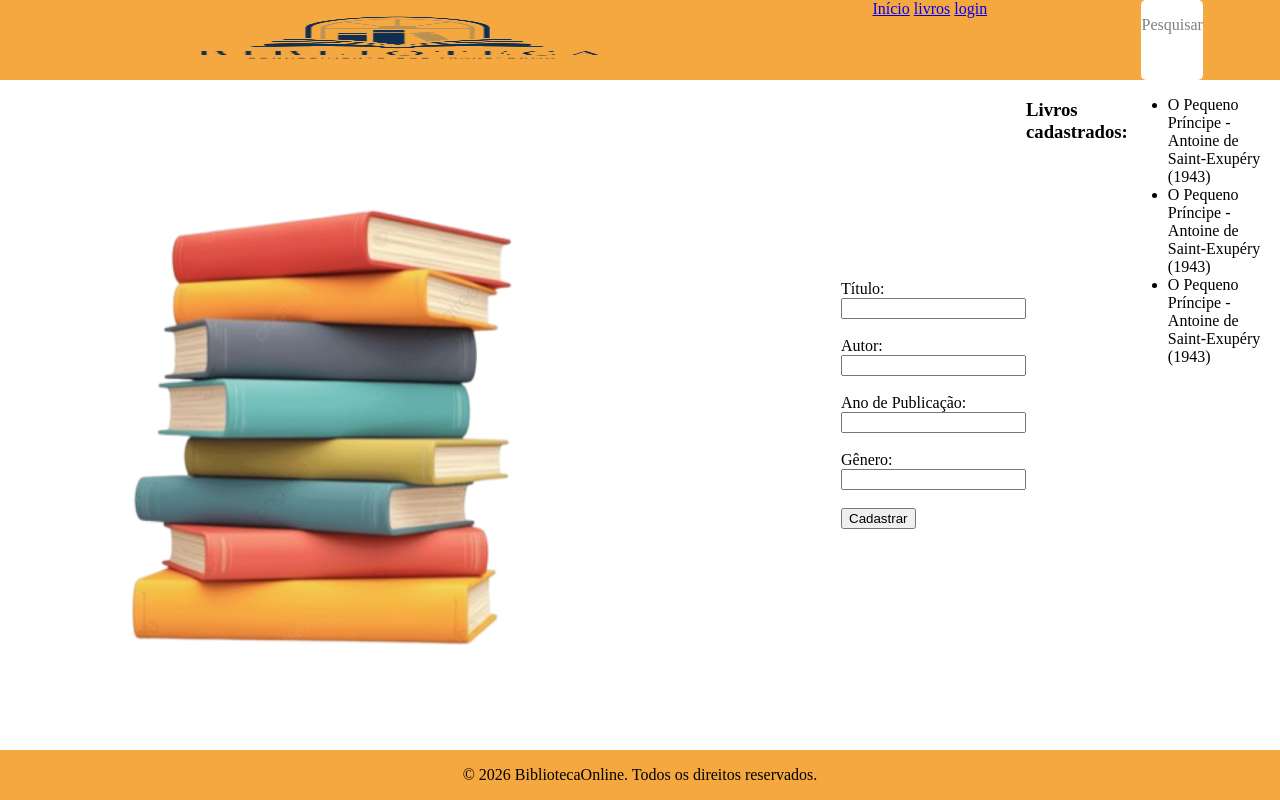
After one commit to marisants/sistema_biblioteca---PSI, a Flask app: page /cadastrar_livro in a window 1280 px wide. The commit adds this page. Run offline with Flask 3, Linux system fonts and the light colour scheme.

Commit message:
cadastro de livros e request d dados usando json

```diff
--- a/app.py
+++ b/app.py
@@ -1,7 +1,42 @@
-from flask import Flask, render_template
+from flask import Flask, render_template, url_for, redirect, request
+import json
 
 app = Flask(__name__)
 
 @app.route('/')
 def index():
     return render_template('index.html')
+@app.route('/livros')
+def cadastrar():
+    #por enquanto tá funcionando só p admin, ai qunado tiver o p gnt normal, tem q colocar um condicional aq
+    return redirect (url_for('cadastro_livros'))
+
+@app.route('/cadastrar_livro', methods=['GET', 'POST'])
+def cadastro_livros():
+
+    if request.method == 'POST':
+        titulo = request.form['titulo']
+        autor = request.form['autor']
+        ano = request.form['ano']
+        genero = request.form['genero']
+
+        # lê o arquivo json
+        with open('livros.json', 'r', encoding='utf-8') as f:
+            livros = json.load(f)
+
+        livros.append({
+            'titulo': titulo,
+            'autor': autor,
+            'ano': ano,
+            'genero': genero
+        })
+
+        # salva no arquivo json
+        with open('livros.json', 'w', encoding='utf-8') as f:
+            json.dump(livros, f, indent=4, ensure_ascii=False)
+
+    # lê o arquivo json p poder mostrar os cadastrados
+    with open('livros.json', 'r', encoding='utf-8') as f:
+        livros = json.load(f)
+
+    return render_template('livros.html', livros=livros)
--- /dev/null
+++ b/livros.json
@@ -0,0 +1,20 @@
+[
+    {
+        "titulo": "O Pequeno Príncipe",
+        "autor": "Antoine de Saint-Exupéry",
+        "ano": "1943",
+        "genero": "ficção"
+    },
+    {
+        "titulo": "O Pequeno Príncipe",
+        "autor": "Antoine de Saint-Exupéry",
+        "ano": "1943",
+        "genero": "ficção"
+    },
+    {
+        "titulo": "O Pequeno Príncipe",
+        "autor": "Antoine de Saint-Exupéry",
+        "ano": "1943",
+        "genero": "ficção"
+    }
+]
--- a/static/css/base.css
+++ b/static/css/base.css
@@ -3,10 +3,12 @@
     --cor-branco: rgb(255, 255, 255);
 }
 
-body{
+html,body{
+    display: flex;
+    flex-direction: column;
     padding: 0;
     margin: 0;
-    height: 1000vh;
+    height: 100vh;
 }
 header{
     background-color: var(--cor-principal);
@@ -26,4 +28,8 @@ footer{
     justify-content: center;
     align-items: center;
     height: 50px;
+    flex-shrink: 0;
 }
+.container{
+    flex: 1 0 auto;
+}
--- a/templates/base.html
+++ b/templates/base.html
@@ -12,10 +12,11 @@
 </head>
 <body>
     <header>
-        <img src="../img/logo.png" alt="não foi dessa vez">
+        <!-- tem q carregar a imagem assim, q ai n dá problema no caminho dps -->
+        <img src="{{ url_for('static', filename='img/logo.png') }}" alt="logo">
         <nav>
             <a href="#">Início</a>
-            <a href="#">livros</a>
+            <a href="{{ url_for('cadastro_livros') }}">livros</a>
             <a href="#">login</a>
             <a href="#"></a>
         </nav>
@@ -24,8 +25,10 @@
             <img src="" alt="">
         </div>
     </header>
-    {% block cont %}
-    {% endblock %}
+    <div class="container">
+        {% block cont %}
+        {% endblock %}
+    </div>
     <footer>
         <p>© 2026 BibliotecaOnline. Todos os direitos reservados.</p>
     </footer>
--- a/templates/index.html
+++ b/templates/index.html
@@ -3,7 +3,7 @@
 
 
 {% block cont %}
-<img src="../img/inicio.png" alt="NÃO ACHEI">
+<img src="{{ url_for('static', filename='img/inicio.png') }}" alt="logo">
 <p>Lorem ipsum dolor sit amet, consectetur adipiscing elit. Sed do eiusmod tempor incididunt ut labore et dolore magna aliqua.
 Ut enim ad minim veniam, quis nostrud exercitation ullamco laboris nisi ut aliquip ex ea commodo consequat.</p>
 <button>Cadastre-se</button>
--- /dev/null
+++ b/templates/livros.html
@@ -0,0 +1,45 @@
+{% extends 'base.html' %}
+
+{% block cont %}
+<img src="{{ url_for('static', filename='img/inicio.png') }}" alt="logo">
+    <form method="POST" action="/cadastrar_livro">
+
+        <label for="titulo">Título:</label><br>
+        <input type="text" id="titulo" name="titulo" required><br><br>
+
+        <label for="autor">Autor:</label><br>
+        <input type="text" id="autor" name="autor" required><br><br>
+
+        <label for="ano">Ano de Publicação:</label><br>
+        <input type="number" id="ano" name="ano"><br><br>
+
+        <label for="genero">Gênero:</label><br>
+        <input type="text" id="genero" name="genero"><br><br>
+
+        <button type="submit">Cadastrar</button>
+    </form>
+
+    <h3>Livros cadastrados:</h3>
+
+    <ul>
+        {% for livro in livros %}
+            <li>
+                {{ livro.titulo }} - {{ livro.autor }} ({{ livro.ano }})
+            </li>
+        {% endfor %}
+    </ul>
+{% endblock %}
+
+{% block estilo %}
+  <style>
+    .container{
+      display: flex;
+    }
+
+    form{
+      margin-top: 200px;
+      margin-left: 200px;
+    }
+
+  </style>
+{% endblock %}
```
Also changed, not shown: static/img/inicio.png (renamed from img/inicio.png), static/img/logo.png (renamed from img/logo.png).
